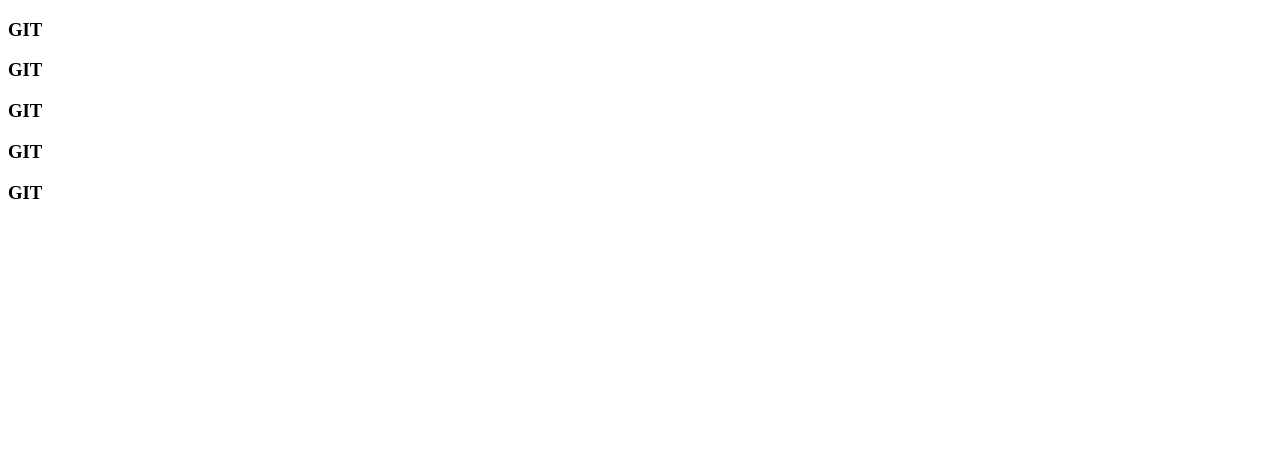
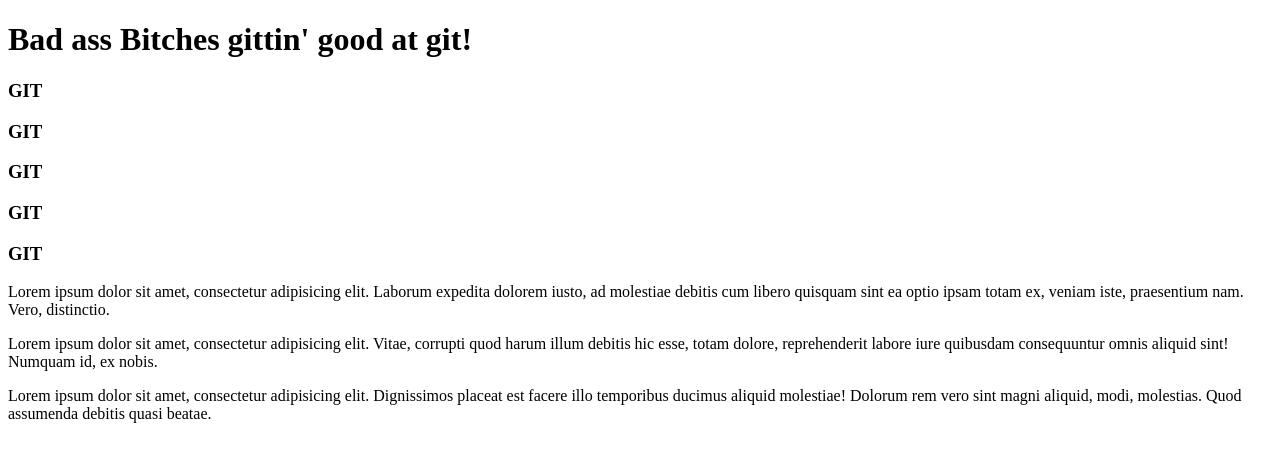
Before and after one commit to BAD-BITCH-CLUB/testytest, a plain HTML site: page index.html in a window 1280 px wide. Drawn offline with Linux system fonts and the light colour scheme.

Commit message:
Added a styles file, made some changes to the index

```diff
--- a/index.html
+++ b/index.html
@@ -5,10 +5,15 @@
 	<title>Helllllooo</title>
 </head>
 <body>
+<h1>Bad ass Bitches gittin' good at git!</h1>
 	<h3>GIT</h3>
 	<h3>GIT</h3>
     <h3>GIT</h3>
     <h3>GIT</h3>
     <h3>GIT</h3>
+
+ <p>Lorem ipsum dolor sit amet, consectetur adipisicing elit. Laborum expedita dolorem iusto, ad molestiae debitis cum libero quisquam sint ea optio ipsam totam ex, veniam iste, praesentium nam. Vero, distinctio.</p>
+ <p>Lorem ipsum dolor sit amet, consectetur adipisicing elit. Vitae, corrupti quod harum illum debitis hic esse, totam dolore, reprehenderit labore iure quibusdam consequuntur omnis aliquid sint! Numquam id, ex nobis.</p>
+ <p>Lorem ipsum dolor sit amet, consectetur adipisicing elit. Dignissimos placeat est facere illo temporibus ducimus aliquid molestiae! Dolorum rem vero sint magni aliquid, modi, molestias. Quod assumenda debitis quasi beatae.</p>
 </body>
 </html>
```
Also changed, not shown: styles/main.css (added), styles/setup.css (added).
